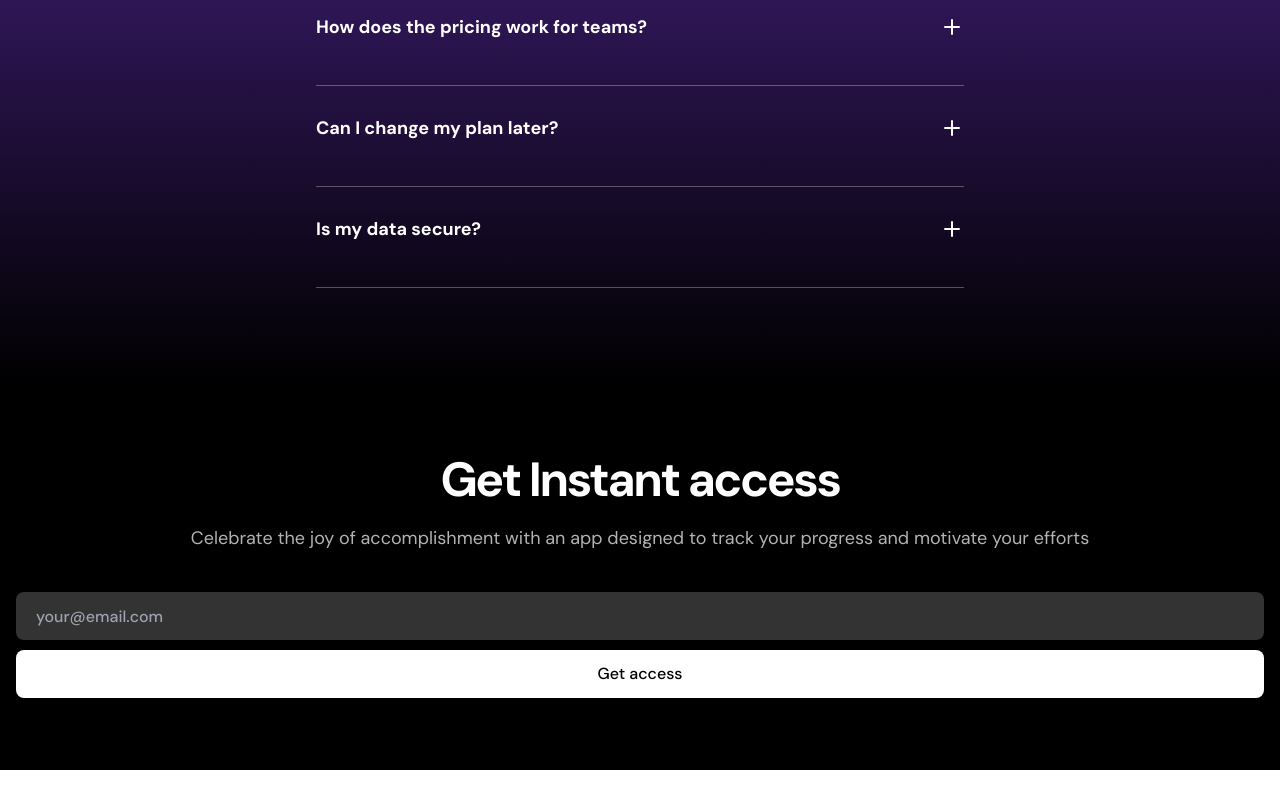
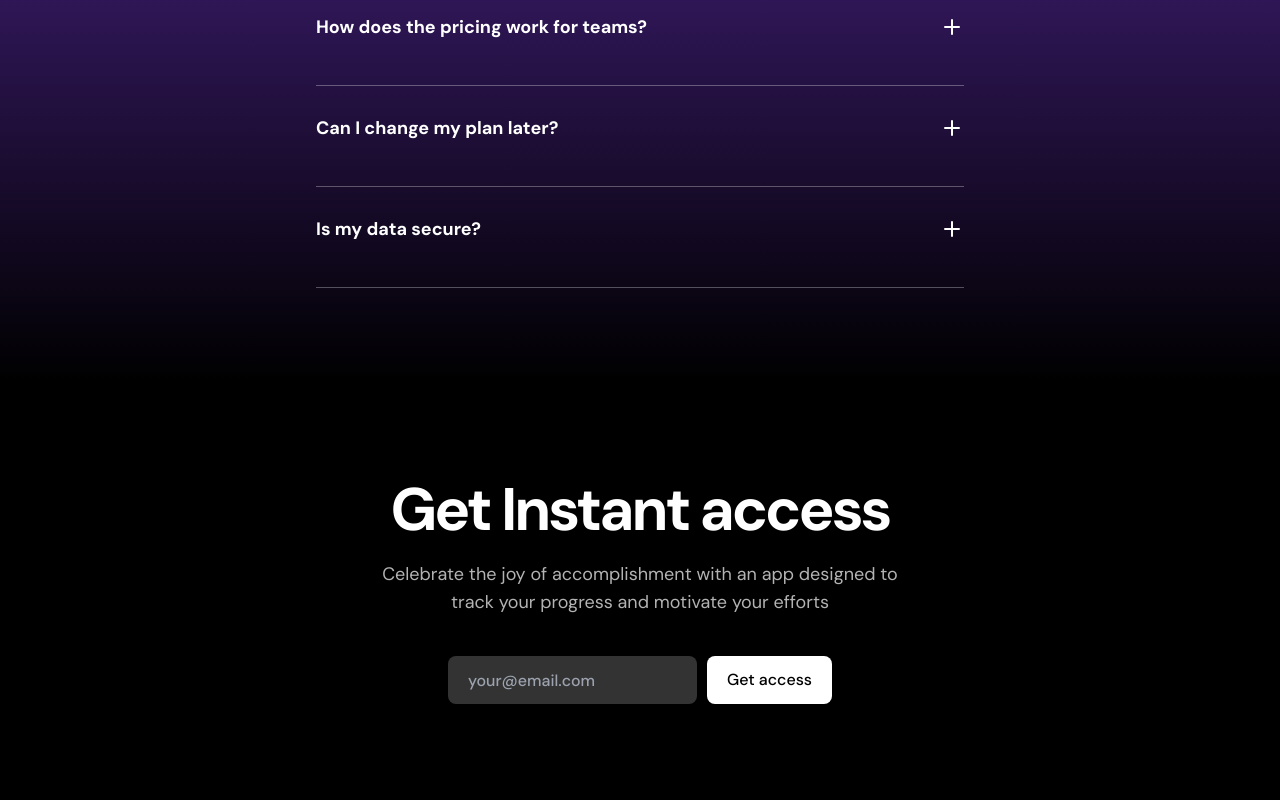
Before and after one commit to diego-teileche/dark-saas-landing-page, a Next.js app: page / in a window 1280 px wide. Shown: the part 3306-4106 px from the top of the page. Before the commit the page ends 4076 px from the top, so only its background shows below. Built offline with nearby package versions, Linux system fonts and the light colour scheme.

Commit message:
Call to Action | Responsive design styles added

```diff
--- a/src/components/CallToAction.tsx
+++ b/src/components/CallToAction.tsx
@@ -1,8 +1,8 @@
 export const CallToAction = () => {
   return (
-    <section className="bg-black py-[72px] text-center text-white">
-      <div className="container">
-        <h2 className="text-5xl font-bold tracking-tighter">
+    <section className="bg-black py-[72px] text-center text-white sm:py-24">
+      <div className="container relative max-w-xl">
+        <h2 className="text-5xl font-bold tracking-tighter sm:text-6xl">
           Get Instant access
         </h2>
         <p className="mt-5 text-lg text-white/70">
@@ -10,13 +10,13 @@ export const CallToAction = () => {
           progress and motivate your efforts
         </p>
 
-        <form className="mt-10 flex flex-col gap-2.5">
+        <form className="mx-auto mt-10 flex max-w-sm flex-col gap-2.5 sm:flex-row">
           <input
             type="email"
             placeholder="your@email.com"
-            className="h-12 rounded-lg bg-white/20 px-5 font-medium placeholder:text-[#9ca3af]"
+            className="h-12 flex-1 rounded-lg bg-white/20 px-5 font-medium placeholder:text-[#9ca3af]"
           />
-          <button className="h-12 rounded-lg bg-white font-medium text-black">
+          <button className="h-12 rounded-lg bg-white px-5 font-medium text-black">
             Get access
           </button>
         </form>
```
